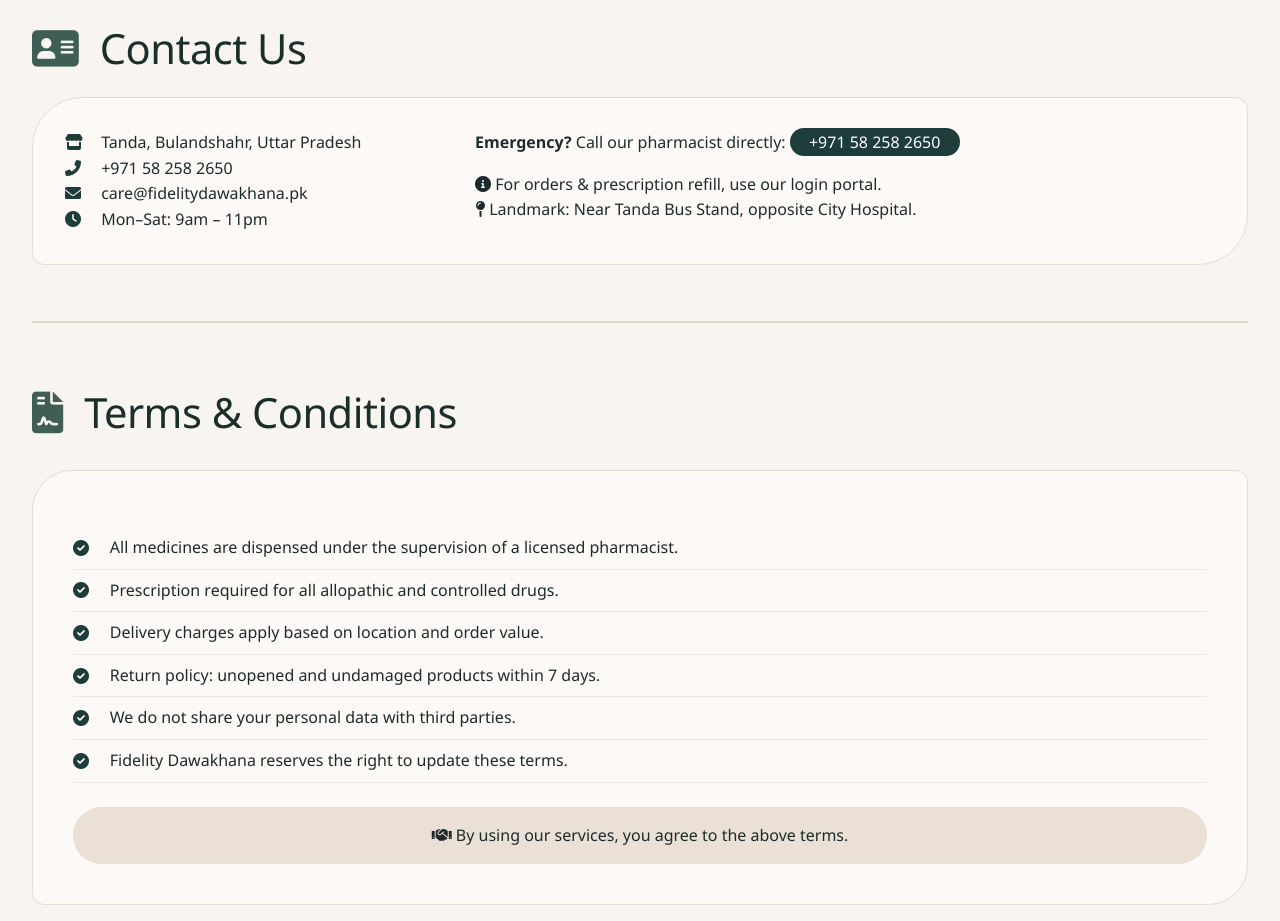
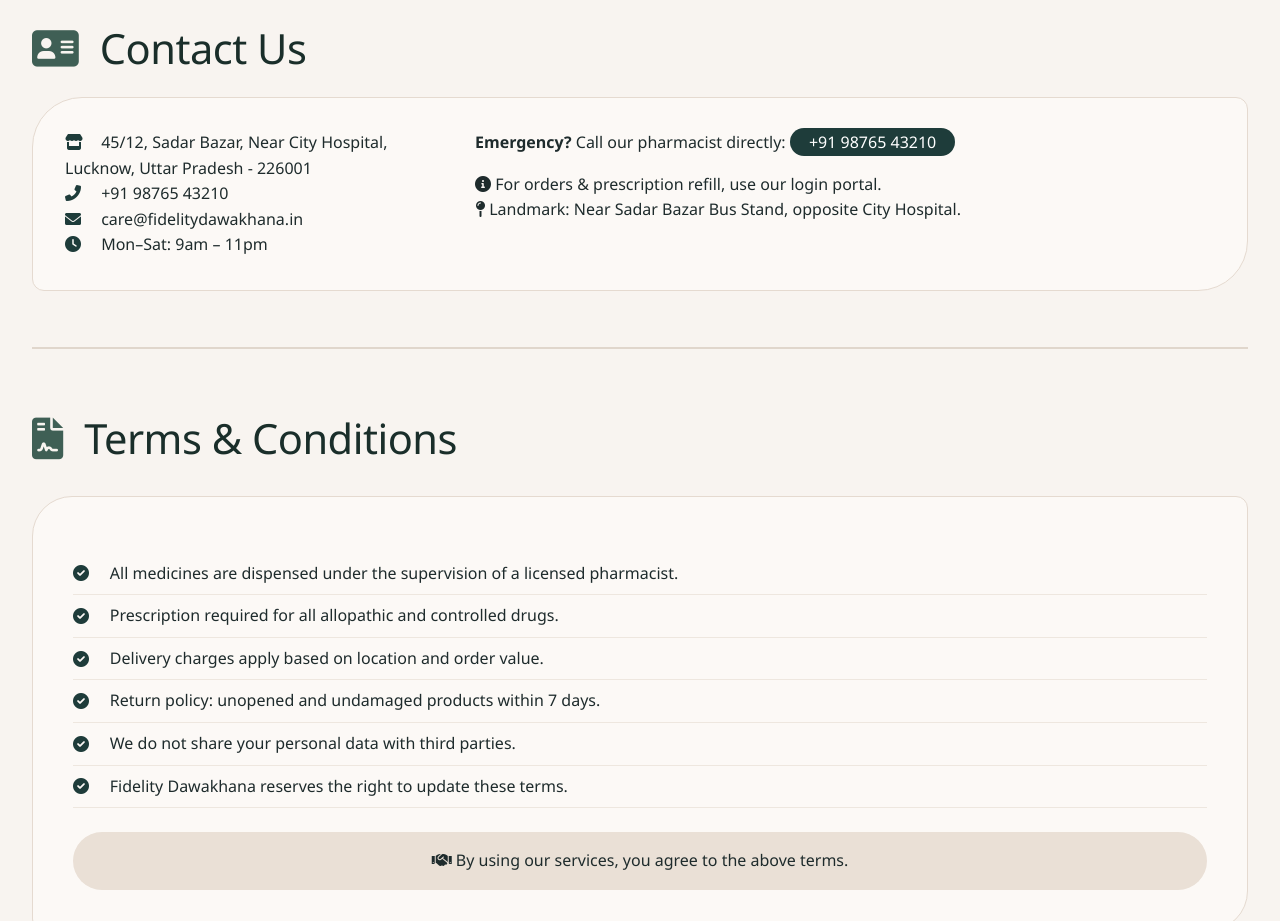
Before and after one commit to yashita0033-cpu/fedility, a plain HTML site: page index.html in a window 1280 px wide. Shown: the part 3720-4641 px from the top of the page. Drawn offline with Linux system fonts and the light colour scheme.

Commit message:
Update index.html

```diff
--- a/index.html
+++ b/index.html
@@ -614,7 +614,7 @@
             <label for="signupEmail"><i class="far fa-envelope"></i> Email</label>
             <input type="email" id="signupEmail" placeholder="ahmed@fidelity.pk" required>
             <label for="signupPhone"><i class="fas fa-phone"></i> Phone</label>
-            <input type="tel" id="signupPhone" placeholder="+971 58 258 2650">
+            <input type="tel" id="signupPhone" placeholder="+91 98765 43210">
             <label for="signupPassword"><i class="fas fa-key"></i> Password</label>
             <input type="password" id="signupPassword" placeholder="at least 6 characters" required minlength="6">
             <label for="signupRole"><i class="fas fa-user-md"></i> I am a</label>
@@ -654,20 +654,20 @@
       </div>
     </section>
 
-    <!-- CONTACT US (updated) -->
+    <!-- CONTACT US (updated with random Indian address & phone) -->
     <section id="contact" class="page-section">
       <h2 class="section-title"><i class="fas fa-address-card"></i> Contact Us</h2>
       <div style="display: flex; flex-wrap: wrap; gap: 2.5rem; background: #fcf9f6; padding: 2rem; border-radius: 50px 12px 50px 12px; border:1px solid #e5dad0;">
         <div style="flex:1; min-width: 200px;">
-          <p><i class="fas fa-store" style="color:#1e3c3a; width:2rem;"></i> Tanda, Bulandshahr, Uttar Pradesh</p>
-          <p><i class="fas fa-phone-alt" style="color:#1e3c3a; width:2rem;"></i> +971 58 258 2650</p>
-          <p><i class="fas fa-envelope" style="color:#1e3c3a; width:2rem;"></i> care@fidelitydawakhana.pk</p>
+          <p><i class="fas fa-store" style="color:#1e3c3a; width:2rem;"></i> 45/12, Sadar Bazar, Near City Hospital, Lucknow, Uttar Pradesh - 226001</p>
+          <p><i class="fas fa-phone-alt" style="color:#1e3c3a; width:2rem;"></i> +91 98765 43210</p>
+          <p><i class="fas fa-envelope" style="color:#1e3c3a; width:2rem;"></i> care@fidelitydawakhana.in</p>
           <p><i class="fas fa-clock" style="color:#1e3c3a; width:2rem;"></i> Mon–Sat: 9am – 11pm</p>
         </div>
         <div style="flex:2; min-width: 200px;">
-          <p><strong>Emergency?</strong> Call our pharmacist directly: <span style="background:#1e3c3a; color:white; padding:0.2rem 1.2rem; border-radius:40px;">+971 58 258 2650</span></p>
+          <p><strong>Emergency?</strong> Call our pharmacist directly: <span style="background:#1e3c3a; color:white; padding:0.2rem 1.2rem; border-radius:40px;">+91 98765 43210</span></p>
           <p style="margin-top:1rem;"><i class="fas fa-info-circle"></i> For orders &amp; prescription refill, use our login portal.</p>
-          <p><i class="fas fa-map-pin"></i> Landmark: Near Tanda Bus Stand, opposite City Hospital.</p>
+          <p><i class="fas fa-map-pin"></i> Landmark: Near Sadar Bazar Bus Stand, opposite City Hospital.</p>
         </div>
       </div>
     </section>
@@ -707,3 +707,4 @@
       </div>
       <p>
         <i class="fas fa-copyright"></i> 2026 Fidelity Dawakhana – every kind of medicine, authentic &amp; trusted.
+        <
```
